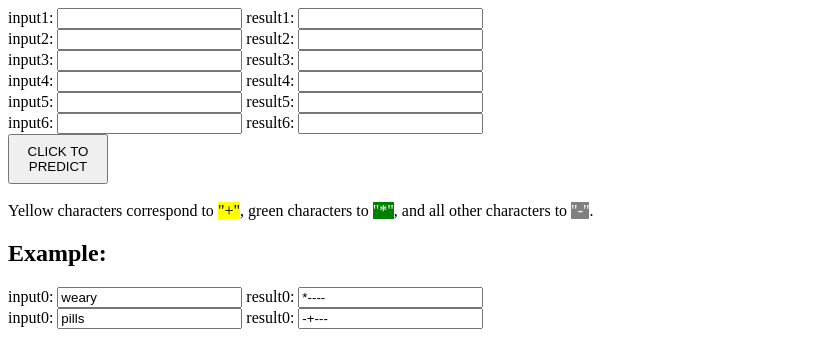
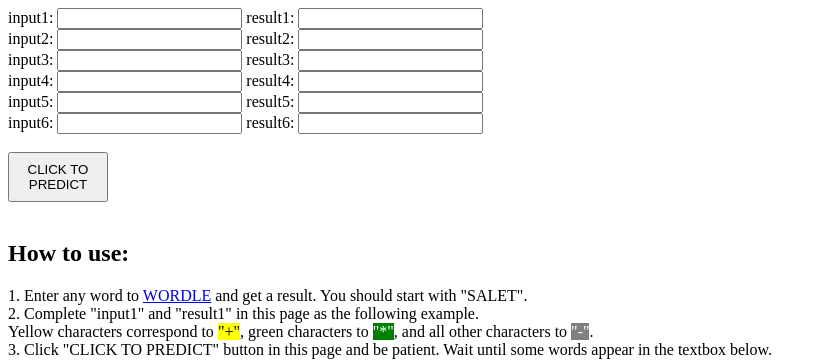
Before and after one commit to yodai49/wordle_strategy, a plain HTML site: page index.html in a window 1280 px wide. Shown: the top 360 px of the page, without its empty margins (0-826 px from the left). Drawn offline with Linux system fonts and the light colour scheme.

Commit message:
Update English explanation.

```diff
--- a/index.html
+++ b/index.html
@@ -36,9 +36,19 @@
   <input id="input6">
   <label>result6:</label>
   <input id="result6"><br>
+  <br>
   <button id="calbutton" style="width: 100px; height: 50px;" onclick="predict()">CLICK TO PREDICT</button><br>
   <br>
+  <h2>How to use:</h2>
+  1. Enter any word to <a href="https://www.nytimes.com/games/wordle/index.html">WORDLE</a> and get a result. You should start with "SALET".<br>
+  2. Complete "input1" and "result1" in this page as the following example.<br>
   Yellow characters correspond to <span style="background-color:yellow; color:black">"+"</span>, green characters to <span style="background-color:green; color:white">"*"</span>, and all other characters to <span style="background-color:gray; color:white">"-"</span>.<br>
+  3. Click "CLICK TO PREDICT" button in this page and be patient. Wait until some words appear in the textbox below.<br>
+  4. You can find the result in the textbox below. The first word is the most recommended word to enter at the next time.<br>
+  5. Enter the recommended word to WORDLE and get the result.<br>
+  6. Complete "input2" and "result2", and repeat these steps. You can get the correct word in the 3 or 4 trying(*).<br>
+<br>
+  *Only if you started the word "SALET". "SALET" is the best word for the first time.
   <h2>Example:</h2>
   <label>input0:</label>
   <input id="input0" value="weary">
```
